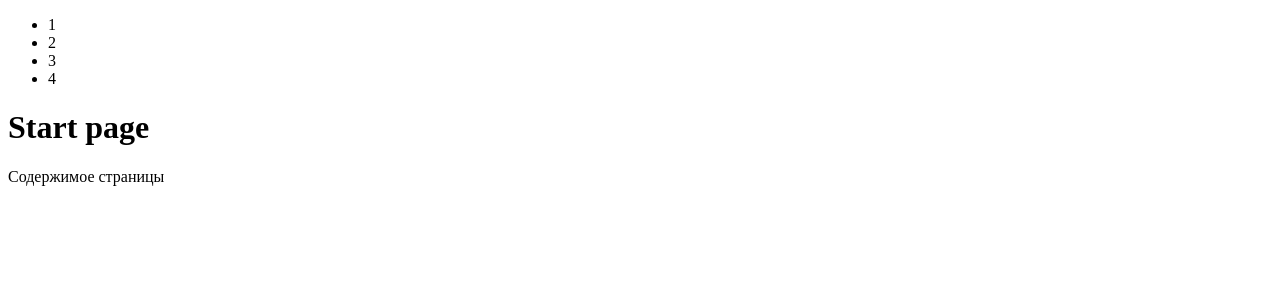
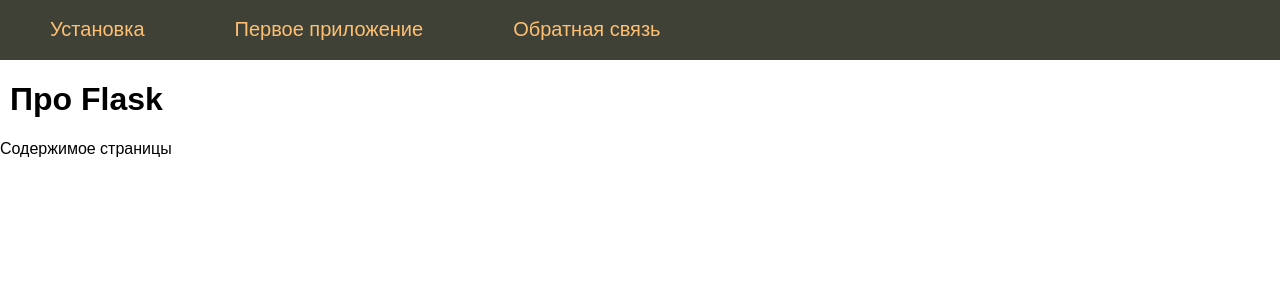
Before and after one commit to danik-tro/Flask-React-Development, a Flask app: page / in a window 1280 px wide. Shown: the top 300 px of the page. Run offline with Flask 2, Linux system fonts and the light colour scheme.

Commit message:
Created templates and navigation bar

```diff
--- a/main.py
+++ b/main.py
@@ -32,22 +32,27 @@
 ?          |__styles.css
 """
 
+menu = [
+    {"name" : "Установка", "url" : "install-flask"},
+    {"name" : "Первое приложение", "url" : "first-app"},
+    {"name" : "Обратная связь", "url" : "contact"}
+    ]
+
 @app.route('/')
 def index():
-    x = [1,2,3,4]
+
     return render_template(
         "index.html",
-        title="Start page",
-        menu=x)
+        menu=menu)
 
-@app.route('/hello/')
-@app.route('/hello/<name>')
-def hello_world(name=None):
+@app.route('/about/')
+@app.route('/about/<name>')
+def hello_world(name="Про Flask"):
 
     return render_template(
-        'index.html', name=name,
-        title=name if name else "Привет мир",
-        menu=[]
+        'about.html', name=name,
+        title="Flask",
+        menu=menu
         )
 
 
--- a/static/css/styles.css
+++ b/static/css/styles.css
@@ -0,0 +1,85 @@
+html, body {
+	font-family: 'Arial';
+	margin: 0;
+	padding: 0;
+	height: 100%;
+	width: 100%;
+}
+
+a {
+	color: #0059b2;
+	text-decoration: none;
+}
+a:hover {
+	color: #CC0000;
+	text-decoration: underline;
+}
+
+.clear {clear: both;}
+
+ul.mainmenu {
+	list-style: none;
+	background: #3F4137;
+	height: 60px;
+	margin: 0;
+	padding: 0;
+	color: #fdc073;
+	font-size: 20px;
+	overflow: hidden;
+}
+ul.mainmenu li {
+	float: left;
+	margin: 18px 40px 0 50px;
+}
+ul.mainmenu li.last {float: right;}
+
+ul.mainmenu li a {
+	color: #fdc073;
+	text-decoration: none;
+}
+ul.mainmenu li a:hover {
+	color: #FDA83D;
+}
+
+div.content {
+	margin: 10px;
+}
+
+.form-contact label {
+	display: inline-block;
+	min-width: 80px;
+}
+.form-contact p {margin: 10px 0 10px 0;}
+.form-contact input[type=submit], textarea {
+	font-size: 16px;
+}
+
+.flash {padding: 10px;}
+.flash.success {
+	border: 1px solid #21DB56;
+	background: #AEFFC5;
+}
+.flash.error {
+	border: 1px solid #FF4343;
+	background: #FF9C9C;
+}
+
+ul.list-posts {
+	list-style: none;
+	margin: 0;
+	padding: 0;
+	max-width: 600px;
+}
+ul.list-posts li {
+	margin: 20px 0 0 0;
+	border: 1px solid #eee;
+}
+ul.list-posts .title {
+	margin: 0;
+	padding: 5px;
+	background: #eee;
+}
+ul.list-posts .annonce {
+	margin: 0;
+	padding: 10px 5px 10px 5px;
+}
--- /dev/null
+++ b/templates/about.html
@@ -0,0 +1,6 @@
+{% extends 'base.html' %}
+
+{% block content %}
+    {{super()}}
+    <p> {{name}} </p>
+{% endblock content %}
--- a/templates/base.html
+++ b/templates/base.html
@@ -4,7 +4,7 @@
     <meta charset="UTF-8">
     <meta name="viewport" content="width=device-width, initial-scale=1.0">
     <link type="text/css" href="{{url_for('static', filename='css/styles.css')}}" rel="stylesheet">
-
+    <meta http-equiv="Cache-Control" content="private">
     {% block title -%}
         {% if title %}
             <title>Про Flask - {{title}} </title>
@@ -16,19 +16,21 @@
 <body>
     {% block content -%}
         {% block mainmenu %}
-            <ul>
+            <ul class="mainmenu" >
                 {% for m in menu -%}
-                    <li> {{m}} </li>
+                    <li> <a href="{{m.url}}"> {{m.name}} </a> </li>
                 {% endfor -%}
             </ul>
         {% endblock mainmenu %}
+        <div class="clear"></div>
 
-
-        {% if title %}
+        <div class="content">
+            {% if title %}
             <h1>{{title}}</h1>
-        {% else %}
-            <h1>Про Flask</h1>
-        {% endif %}
+            {% else %}
+                <h1>Про Flask</h1>
+            {% endif %}
+        </div>
     {% endblock content %}
 
 </body>
```
